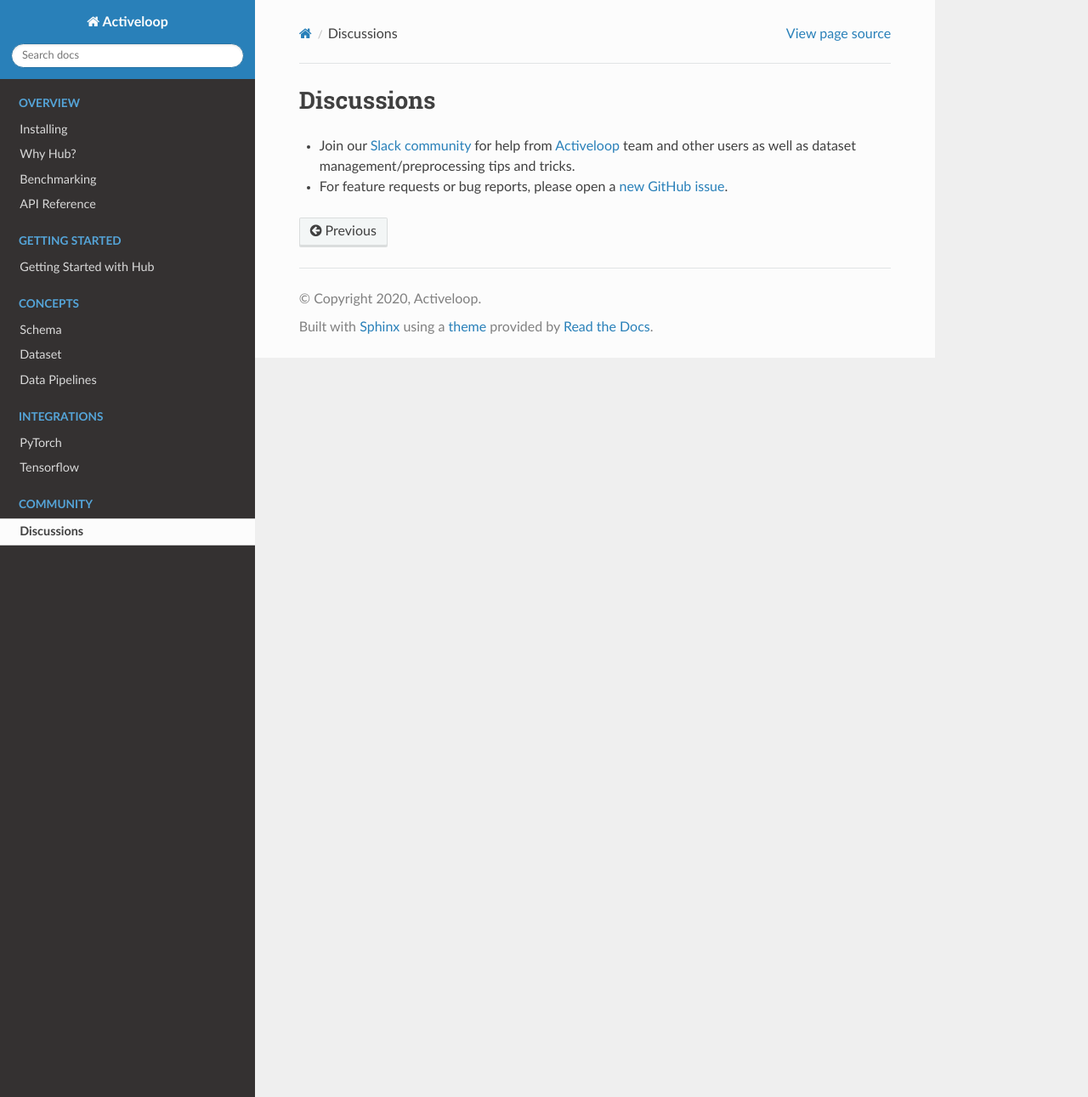
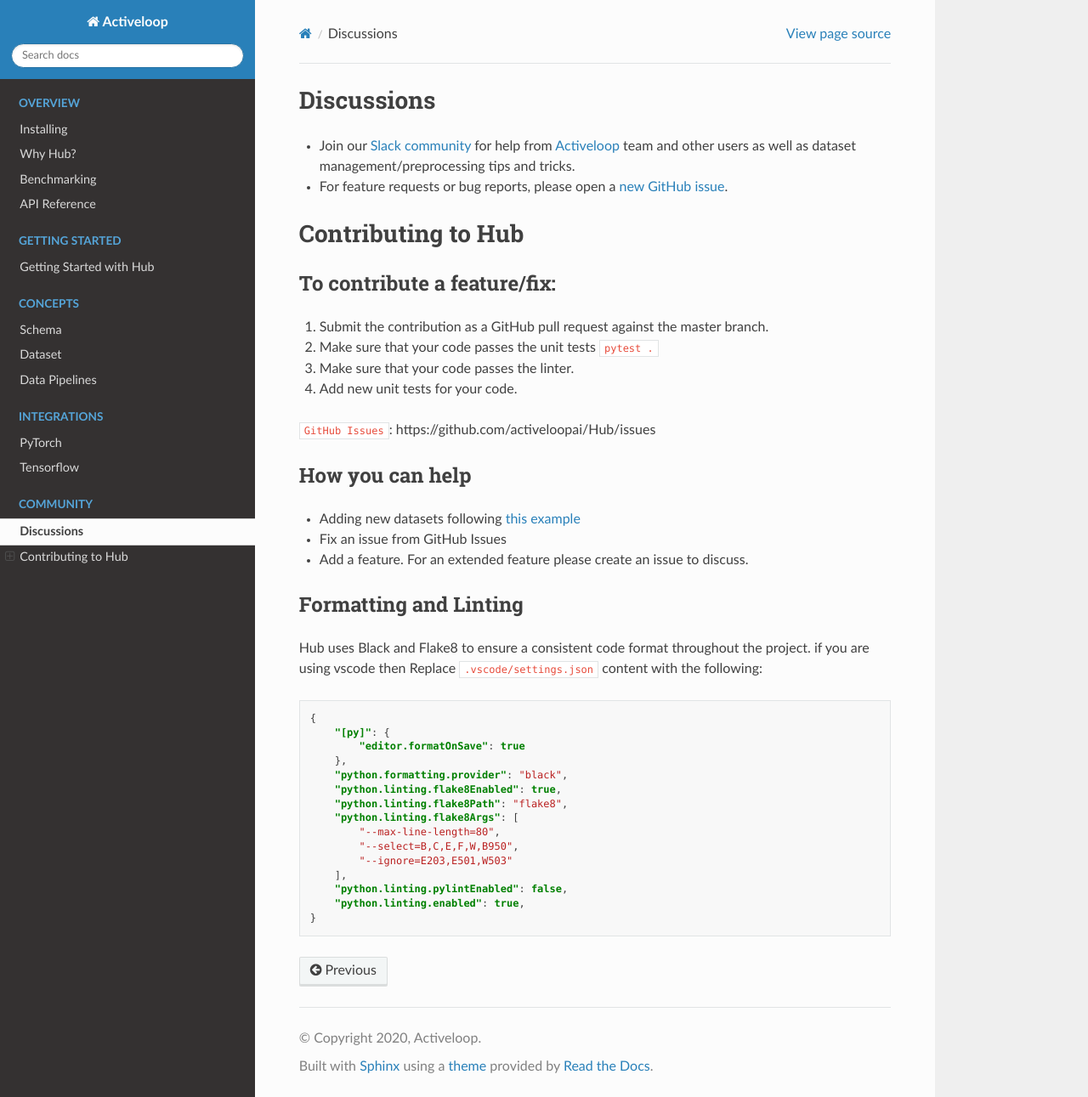
Before and after one commit to activeloopai/deeplake, a Sphinx documentation site: the page built from docs/source/community.md, in a window 1280 px wide and 1291 px high. Shown: the whole window at 85% size. Built offline with Sphinx 7.4.7 and the Read the Docs theme 2.0.0, drawn with Linux system fonts in a browser that asks for light colours.

Commit message:
Add Text and Sequence, contributing, separate storage blocks

````diff
--- a/docs/source/community.md
+++ b/docs/source/community.md
@@ -2,3 +2,45 @@
 
 - Join our [Slack community](https://join.slack.com/t/hubdb/shared_invite/zt-ivhsj8sz-GWv9c5FLBDVw8vn~sxRKqQ) for help from [Activeloop](https://www.activeloop.ai/) team and other users as well as dataset management/preprocessing tips and tricks.
 - For feature requests or bug reports, please open a [new GitHub issue](https://github.com/activeloopai/Hub/issues/new).
+
+
+# Contributing to Hub
+
+To contribute a feature/fix:
+----------------------
+
+1. Submit the contribution as a GitHub pull request against the master branch.
+2. Make sure that your code passes the unit tests `pytest .`
+3. Make sure that your code passes the linter.
+4. Add new unit tests for your code.
+
+`GitHub Issues`: https://github.com/activeloopai/Hub/issues
+
+
+## How you can help
+
+* Adding new datasets following [this example](https://docs.activeloop.ai/en/latest/concepts/dataset.html#how-to-upload-a-dataset)
+* Fix an issue from GitHub Issues
+* Add a feature. For an extended feature please create an issue to discuss.
+
+
+## Formatting and Linting
+Hub uses Black and Flake8 to ensure a consistent code format throughout the project.
+if you are using vscode then Replace `.vscode/settings.json` content with the following:
+```json
+{
+    "[py]": {
+        "editor.formatOnSave": true
+    },
+    "python.formatting.provider": "black",
+    "python.linting.flake8Enabled": true,
+    "python.linting.flake8Path": "flake8",
+    "python.linting.flake8Args": [
+        "--max-line-length=80",
+        "--select=B,C,E,F,W,B950",
+        "--ignore=E203,E501,W503"
+    ],
+    "python.linting.pylintEnabled": false,
+    "python.linting.enabled": true,
+}
+```
````
Also changed, not shown: docs/source/concepts/features.md (+24 -1 lines), docs/source/simple.md (+23 -3 lines), 10 other files.
